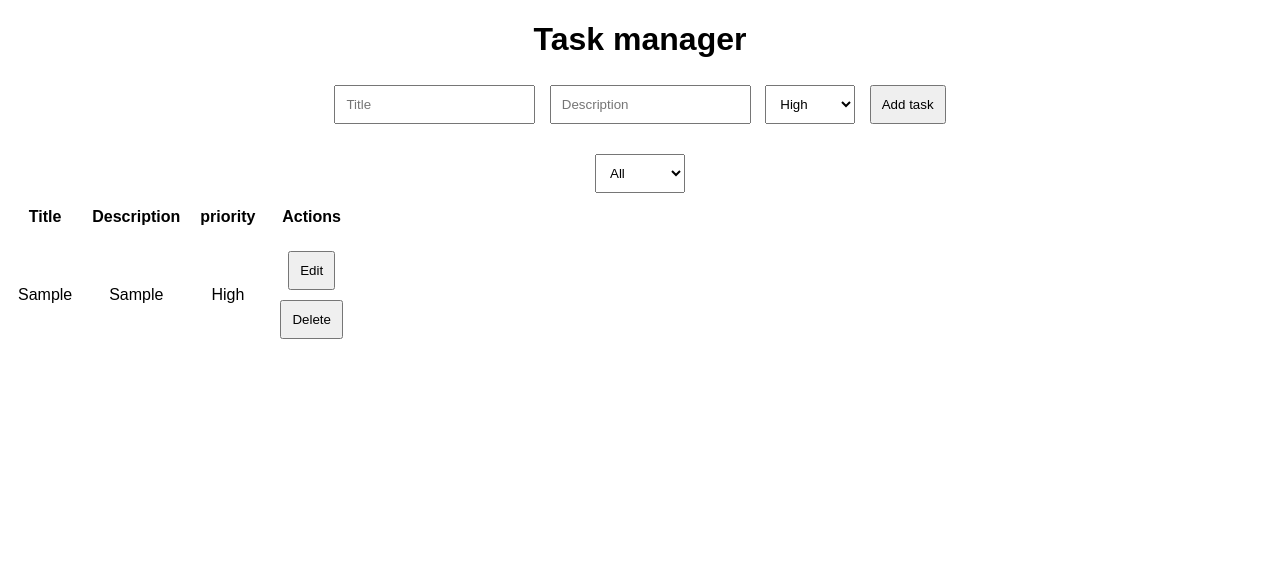
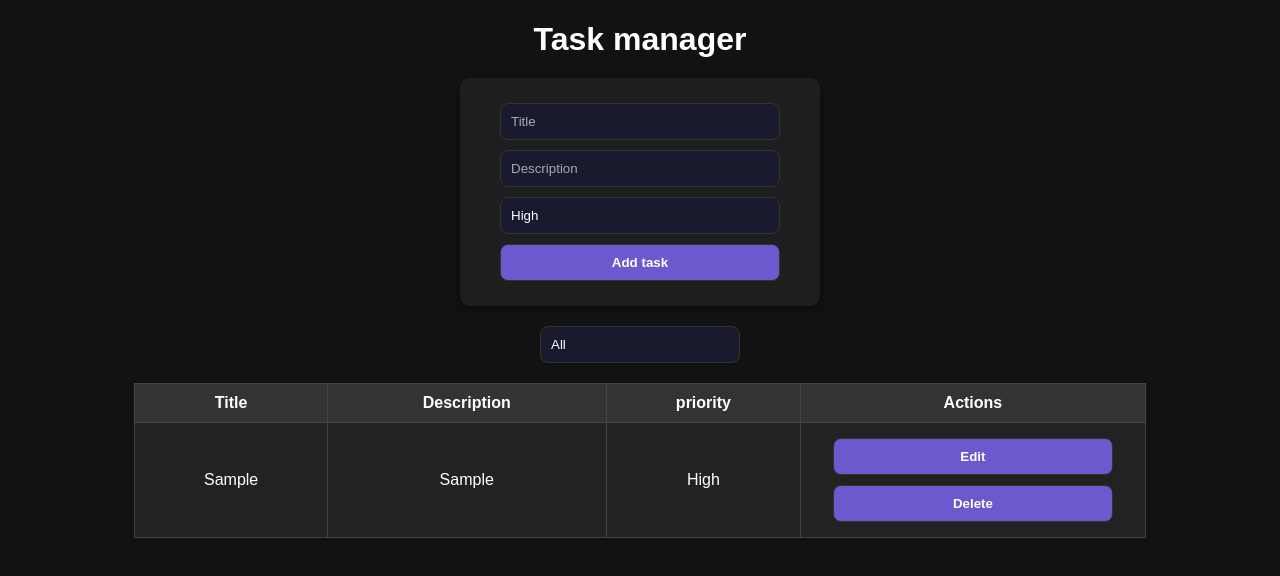
Before and after one commit to CamiloArturo98/CRUD-Tareas, a plain HTML site: page index.html in a window 1280 px wide. Both pictures are taken after typing "Sample", "Sample" into the empty fields and a click on the button "Add task". Drawn offline with Linux system fonts and the light colour scheme.

Commit message:
v-final CRUD

```diff
--- a/css/styles.css
+++ b/css/styles.css
@@ -1,27 +1,93 @@
-body{
-    font-family: Arial, Helvetica, sans-serif;
+body {
+    background-color: #121212; /* Fondo oscuro */
+    color: white;
+    font-family: Arial, sans-serif;
     text-align: center;
 }
 
-form{
+h1 {
     margin-bottom: 20px;
 }
 
-input, select, button {
-    margin: 5px;
-    padding: 10px;
+form {
+    display: flex;
+    flex-direction: column;
+    align-items: center;
+    background-color: #1e1e1e;
+    padding: 20px;
+    border-radius: 10px;
+    width: 320px;  /* Ajuste para centrar */
+    margin: auto;
+    box-shadow: 0px 4px 10px rgba(0, 0, 0, 0.3);
 }
 
-table{
-    width: 100px;
+input, select, button {
+    width: 100%;
+    max-width: 280px; /* Limita el tamaño */
+    padding: 10px;
+    margin: 5px 0;
+    border: 1px solid #333;
+    border-radius: 8px;
+    background-color: #1a1a2e;
+    color: white;
+    box-sizing: border-box;
+}
+
+input::placeholder {
+    color: #aaa;
+}
+
+select {
+    appearance: none; /* Quitar estilo por defecto */
+    cursor: pointer;
+}
+
+button {
+    background-color: #6a5acd;
+    color: white;
+    font-weight: bold;
+    cursor: pointer;
+    transition: background 0.3s;
+}
+
+button:hover {
+    background-color: #5a4eb0;
+}
+
+/* Estilos para el filtro de prioridad */
+#filterByPriority {
+    width: 200px; /* Reducir tamaño */
+    margin: 20px auto;
+    display: block;
+    background-color: #1a1a2e;
+}
+
+/* Estilos para la tabla */
+table {
+    width: 80%;
+    margin: 20px auto;
     border-collapse: collapse;
 }
 
-th, td{
-    width: 100%;
+th, td {
     padding: 10px;
+    border: 1px solid #444;
 }
 
-button{
-    cursor: pointer;
+th {
+    background-color: #333;
 }
+
+td {
+    background-color: #222;
+}
+
+button.edit {
+    background-color: #ffcc00;
+    color: black;
+}
+
+button.delete {
+    background-color: #ff4444;
+    color: white;
+}
--- a/index.html
+++ b/index.html
@@ -14,13 +14,13 @@
         <select id="priority">
             <option value="High">High</option>
             <option value="Medium">Medium</option>
-            <option value="low">low</option>
+            <option value="Low">low</option>
         </select>
         <button type="submit">Add task</button>
     </form>
 
     <select id="filterByPriority">
-        <option value="All">All</option>
+        <option value="all">All</option>
         <option value="High">High</option>
         <option value="Medium">Medium</option>
         <option value="Low">Low</option>
@@ -40,5 +40,6 @@
         <script src="js/task.js"></script>
         <script src="js/storage.js"></script>
         <script src="js/app.js"></script>
+        <!-- <script src="script.js"></script> -->
 </body>
 </html>
--- a/js/app.js
+++ b/js/app.js
@@ -1,29 +1,29 @@
 // import {Storage} from "./storage";
 document.addEventListener("DOMContentLoaded", () => {
-    showTasks();
+    showTasks(); //Muestra las tareas apenas el HTML cargue
 });
 
 document.getElementById("taskForm").addEventListener("submit", (e) => {
-    e.preventDefault();
+    e.preventDefault(); // Previene errores por defecto.
 
-    const   title       = document.getElementById("title").value,
+    const   title       = document.getElementById("title").value, // Recupera el valor de el que escribio el usuario en el campo de texto
             description = document.getElementById("description").value,
             priority    = document.getElementById("priority").value;
 
-    if(title.trim() === "" || description.trim() === ""){
-        alert("Please, complete al spaces");
+    if(title.trim() === "" || description.trim() === ""){ //Verificacion para que el titulo y descripcion no sean espacios en blanco
+        alert("Please, complete all spaces whit valid value");
         return;
     };
 
-    const newTask = new Task(Date.now(), title, description, priority);
-    Storage.addTask(newTask);
+    const newTask = new Task(Date.now(), title, description, priority); // Datos necesarios para crear una nueva tarea.
+    Storage.addTask(newTask); // Aniade la nueva tarea a la lista de tareas.
 
     showTasks();
-    document.getElementById("taskForm").reset();
+    document.getElementById("taskForm").reset(); // Coloca el formulario en blanco (lo resetea)
 
 });
 
-const showTasks = ( filter = "all" ) => {
+const showTasks = ( filter = "all" ) => { // Funcion la cual muestra tareas (Por default se muestran todas apenas cargue la pagina.)
 
     const taskList = document.getElementById("taskList");
     taskList.innerHTML = "";
@@ -31,11 +31,11 @@ const showTasks = ( filter = "all" ) => {
     let tasks = Storage.getTask();
 
     if ( filter !== "all" ) {
-        tasks = tasks.filter(task => task.priority === filter);
+        tasks = tasks.filter(task => task.priority === filter); // Se encarga de que el filtro coincida con la prioridad y que se muestren especificamente esas tareas.
     };
 
     tasks.forEach(task => {
-        const row = document.createElement("tr");
+        const row = document.createElement("tr"); // Creando etiqueta tr
 
         row.innerHTML = `
             <td>${task.title}</td>
@@ -46,17 +46,19 @@ const showTasks = ( filter = "all" ) => {
                 <button onclick="deleteTask(${task.id})">Delete</button>
             </td>
         `;
-        taskList.appendChild(row);
+        taskList.appendChild(row); //Inseta todo el codigo html que colocamos en la constante row en el elemento HTML con el id taskList
     });
+}
+//TODO : Estilo para los botones.
 
-    const deleteTask = (id) => {
-        Storage.deleteTask(id);
-        showTasks();
+const deleteTask = (id) => { // Se manda el id para saber que tarea se tiene que eliminar.
+    Storage.deleteTask(id); //Se hace uso de el metodo deletetask de la clase storage para elminar la tarea
+    showTasks(); // Muestra la lista de tareas actualizadas.
 }
 
-    const editTask = (id) => {
-        const tasks = Storage.getTask(),
-                task = tasks.find(t => t.id === id);
+const editTask = ( id ) => { // Requerimos el id de la tarea que queremos editar.
+    const tasks = Storage.getTask(), // Se hace uso de el metodo getTask de la clase storge para mostrar las tareas acutales
+            task = tasks.find(t => t.id === id); //Devuelve el primer elemento de el arreglo el cual cumpla con la condicion.
     if (!task) return; //El codigo termina en este punto si la tarea no fue encontrada o fue undefined.
 
     document.getElementById("title").value = task.title;
@@ -65,7 +67,6 @@ const showTasks = ( filter = "all" ) => {
 
     deleteTask(id);
 }
-    document.getElementById("filterByPriority").addEventListener("change", (e) => {
-        showTasks(e.target.value);
-    })
-}
+document.getElementById("filterByPriority").addEventListener("change", (e) => { // Modifica la etiqueta con el id especificado y escucha ele evento de cambio
+    showTasks(e.target.value); // Muestra el nuevo valor de la tarea ( el valor editado o modificado. )
+});
--- /dev/null
+++ b/script.js
@@ -0,0 +1,5 @@
+const selectingElement = document.getElementById("title");
+    selectingElement.addEventListener("change", (e) => {
+        console.log("New value is : ", e.target.value);
+
+    });
```
Also changed, not shown: 1 other file. Lines whose indentation alone changed are shown as unchanged.
